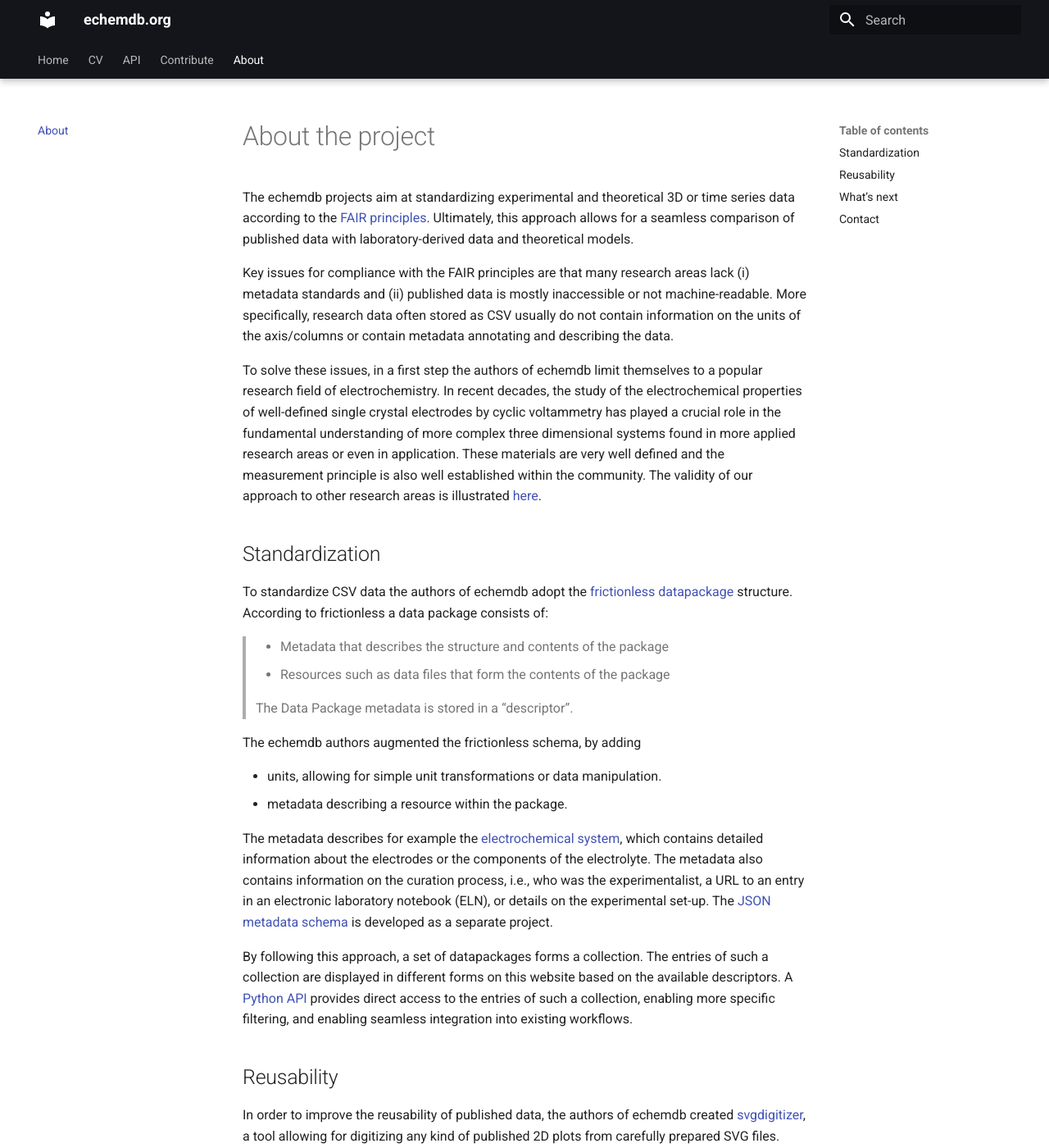
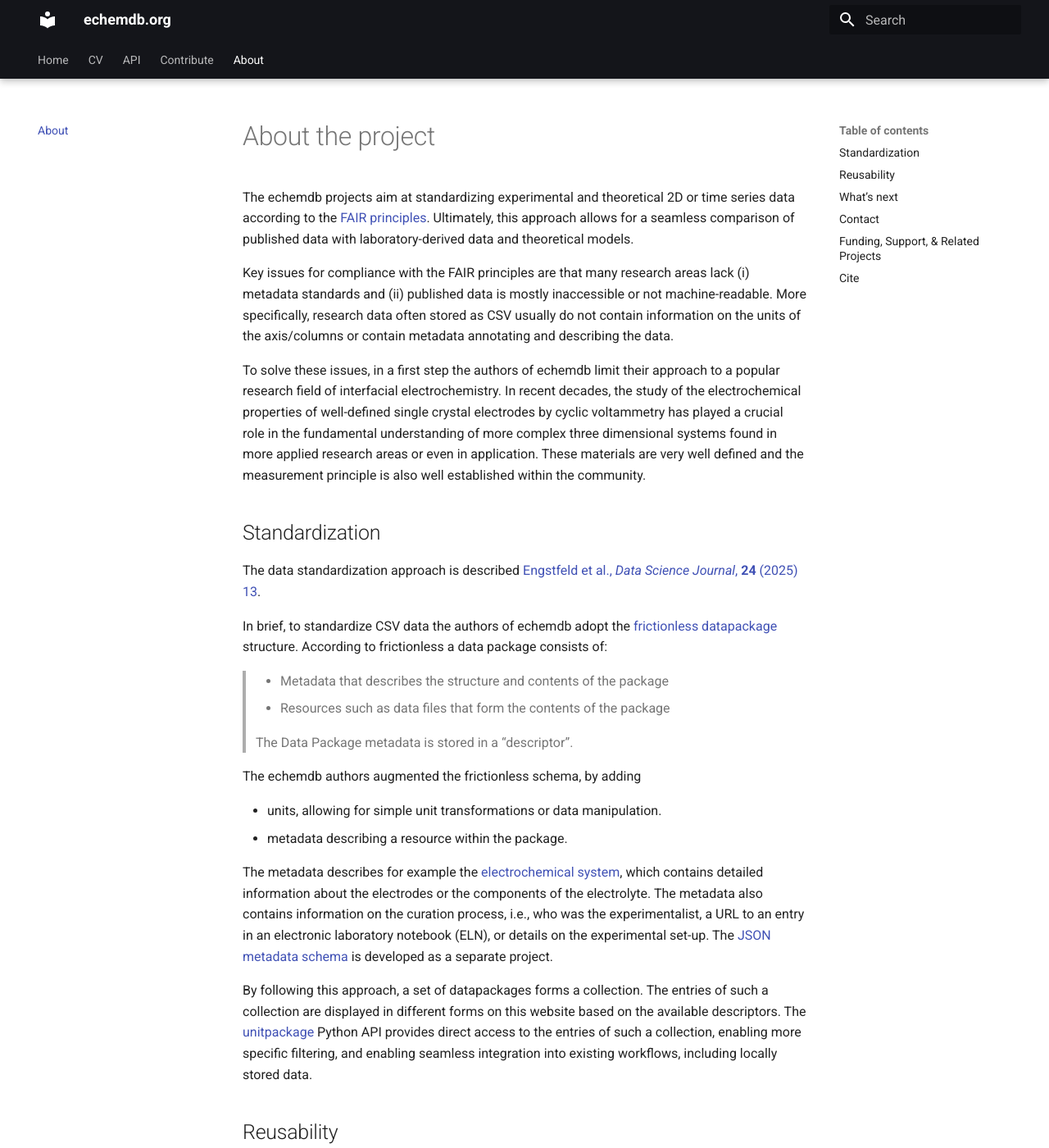
Before and after one commit to echemdb/website, an MkDocs documentation site: the page built from pages/about.md, in a window 1280 px wide and 1400 px high. Shown: the whole window at 82% size. Built offline with MkDocs 1.6.1 and Material for MkDocs 9.7.7, drawn with Linux system fonts in a browser that asks for light colours; nearby versions of some CDN libraries; library files that are not in the unit come from our copies; comment, search, counter and statistics services are not loaded; some of the changed text lies outside the part shown.

Commit message:
Improve about section, add funding

```diff
--- a/pages/about.md
+++ b/pages/about.md
@@ -1,29 +1,30 @@
 # About the project
 
-The echemdb projects aim at standardizing experimental and theoretical 3D or time series data
+The echemdb projects aim at standardizing experimental and theoretical 2D or time series data
 according to the [FAIR principles](https://www.go-fair.org/fair-principles/).
 Ultimately, this approach allows for a seamless comparison of published data
 with laboratory-derived data and theoretical models.
 
 Key issues for compliance with the FAIR principles are that many research areas lack
-(i) metadata standards and (ii) published data is mostly inaccessible or
-not machine-readable. More specifically, research data often stored as CSV
-usually do not contain information on the units of the axis/columns or contain metadata annotating
-and describing the data.
+(i) metadata standards and (ii) published data is mostly inaccessible or not machine-readable.
+More specifically, research data often stored as CSV usually do not contain information
+on the units of the axis/columns or contain metadata annotating and describing the data.
 
-To solve these issues, in a first step the authors of echemdb limit themselves to a popular research
-field of electrochemistry. In recent decades, the study
-of the electrochemical properties of well-defined single crystal electrodes by
-cyclic voltammetry has played a crucial role in the fundamental understanding of more
-complex three dimensional systems found in more applied research areas or even in application.
+To solve these issues, in a first step the authors of echemdb limit their approach
+to a popular research field of interfacial electrochemistry.
+In recent decades, the study of the electrochemical properties of
+well-defined single crystal electrodes by cyclic voltammetry has played a crucial role
+in the fundamental understanding of more complex three dimensional systems
+found in more applied research areas or even in application.
 These materials are very well defined and the measurement principle is also well established
-within the community. The validity of our approach to other research areas
-is illustrated [here](https://echemdb.github.io/rawtofigure/intro.html).
+within the community.
 
 ## Standardization
 
-To standardize CSV data the authors of echemdb adopt
-the [frictionless datapackage](https://specs.frictionlessdata.io/data-package/#introduction)
+The data standardization approach is described [Engstfeld et al., *Data Science Journal*, **24** (2025) 13](https://datascience.codata.org/articles/10.5334/dsj-2025-013).
+
+In brief, to standardize CSV data the authors of echemdb adopt the
+[frictionless datapackage](https://specs.frictionlessdata.io/data-package/#introduction)
 structure.
 According to frictionless a data package consists of:
 
@@ -48,9 +49,9 @@
 By following this approach, a set of datapackages forms a collection.
 The entries of such a collection are displayed in different forms on this
 website based on the available descriptors.
-A [Python API](https://echemdb.github.io/unitpackage/) provides direct access
+The [unitpackage](https://echemdb.github.io/unitpackage/) Python API provides direct access
 to the entries of such a collection, enabling more specific filtering,
-and enabling seamless integration into existing workflows.
+and enabling seamless integration into existing workflows, including locally stored data.
 
 ## Reusability
 
@@ -65,6 +66,8 @@
 
 ## What's next
 
+
+
 We anticipate developing additional tools which help in generating [unitpackages](https://echemdb.github.io/unitpackage/)
 or allow for interacting with unitpackages.
 The latter comprises common tools for the evaluation of electrochemical data.
@@ -77,8 +80,34 @@
 The authors of echemdb are from the fields of experimental and theoretical physical chemistry,
 as well as from computer science and mathematics.
 
+Direct Contact:
+
+* [albert.engstfeld@uni-ulm.de](mailto:albert.engstfeld@uni-ulm.de) (Institute of Electrochemistry, Ulm university, DE)
+
 Ideas and suggestions, tell us more on our [discussion board](https://github.com/orgs/echemdb/discussions).
 
 Reach individual contributors on the [GitHub organization](https://github.com/echemdb).
 
 Discuss and stay up to date on [echemdb.zulipchat.com](https://echemdb.zulipchat.com).
+
+## Funding, Support, & Related Projects
+
+Most of the work has been supported by funding from the following institutions:
+
+| | |
+|---|---|
+| [Institute of Electrochemistry, Ulm University (DE)](https://www.uni-ulm.de/en/nawi/institute-of-electrochemistry/) | [![](images/logos/logo-uni-ulm.svg){width=200 .logo-bg}](https://www.uni-ulm.de/en/nawi/institute-of-electrochemistry/) |
+| [Theory Department, Fritz-Haber Institute, Berlin (DE)](https://www.fhi.mpg.de/th-department) | [![](images/logos/logo_fhi.png){width=200 .logo-bg}](https://www.fhi.mpg.de/th-department) |
+
+The work is also supported by:
+
+| | |
+|---|---|
+| [CRC-1316](https://sfb1316.rub.de/index.php/en/) | [![](images/logos/logo-crc1316.jpg){width=250 .logo-bg}](https://sfb1316.rub.de/index.php/en/) |
+| [NFDI4Chem](https://nfdi4chem.de/) | [![](images/logos/logo_nfdi4chem.svg){width=200 .logo-bg}](https://nfdi4chem.de/) |
+
+## Cite
+
+For the individual repositories, refer to the Zenodo DOIs provided in the repositories readme or documentation.
+
+The general concept is described in [A.K. Engstfeld, J. M. Hermann, N. Hörmann, & J. Rüth, *Data Science Journal*, **24** (2025) 13](https://datascience.codata.org/articles/10.5334/dsj-2025-013)
--- a/pages/stylesheets/extra.css
+++ b/pages/stylesheets/extra.css
@@ -143,3 +143,28 @@
 .md-typeset table:not([class]) td.echemdb-middle-cell {
   vertical-align: middle;
 }
+
+/*
+ * Funding and support logos styling.
+ */
+.logo-bg {
+  background-color: white;
+  padding: 6px;
+  border-radius: 4px;
+}
+
+/*
+ * Funding and support tables styling.
+ * Ensure tables have white background and proper alignment.
+ */
+.md-typeset table {
+  background-color: white;
+}
+
+.md-typeset table thead {
+  display: none;
+}
+
+.md-typeset table td {
+  vertical-align: middle;
+}
```
Also changed, not shown: pages/contribute.md (added, +33 -0 lines), pages/index.md (+4 -0 lines), pages/images/logos/logo-crc1316.jpg (added), pages/images/logos/logo-uni-ulm.svg (added), pages/images/logos/logo_fhi.png (added), pages/images/logos/logo_nfdi4chem.svg (added).
